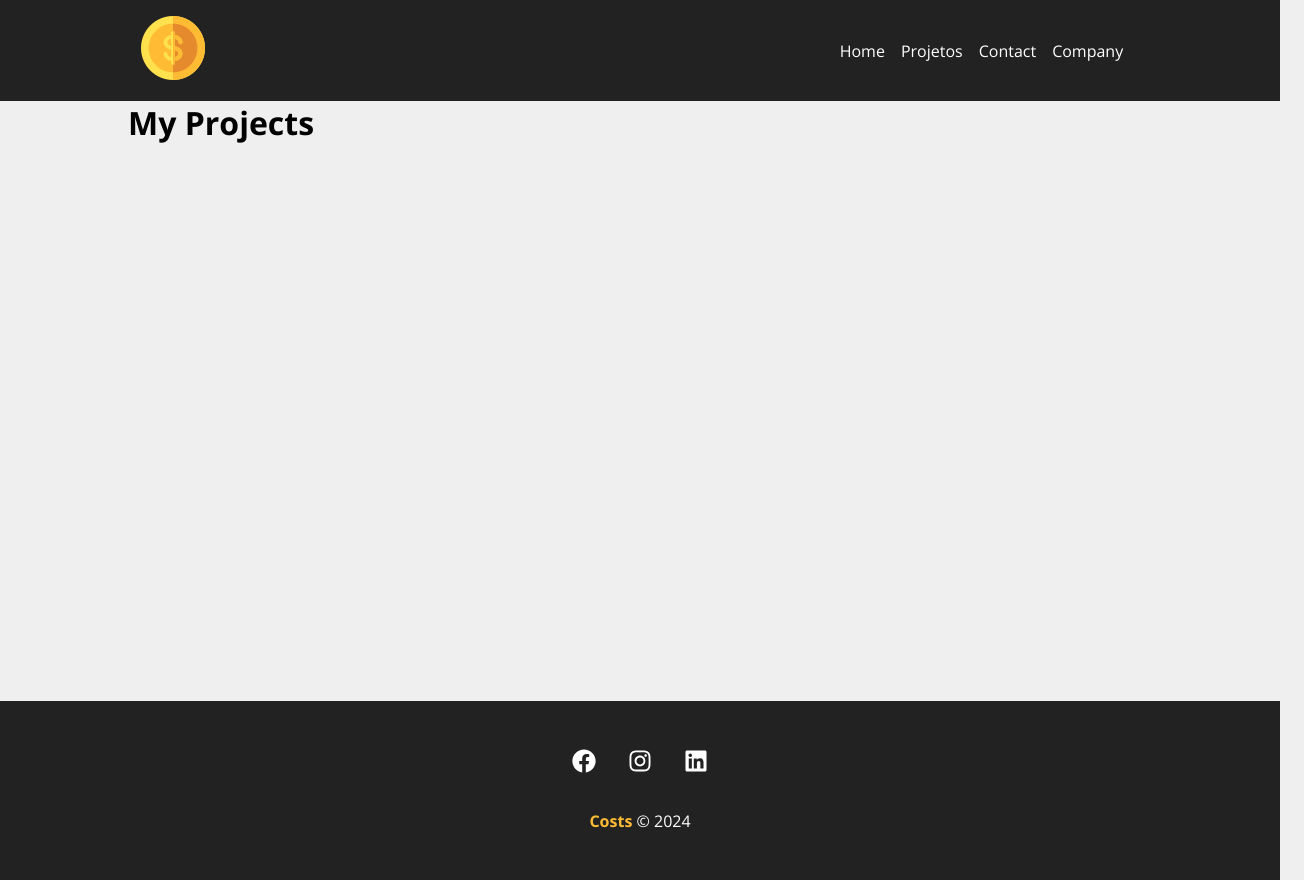
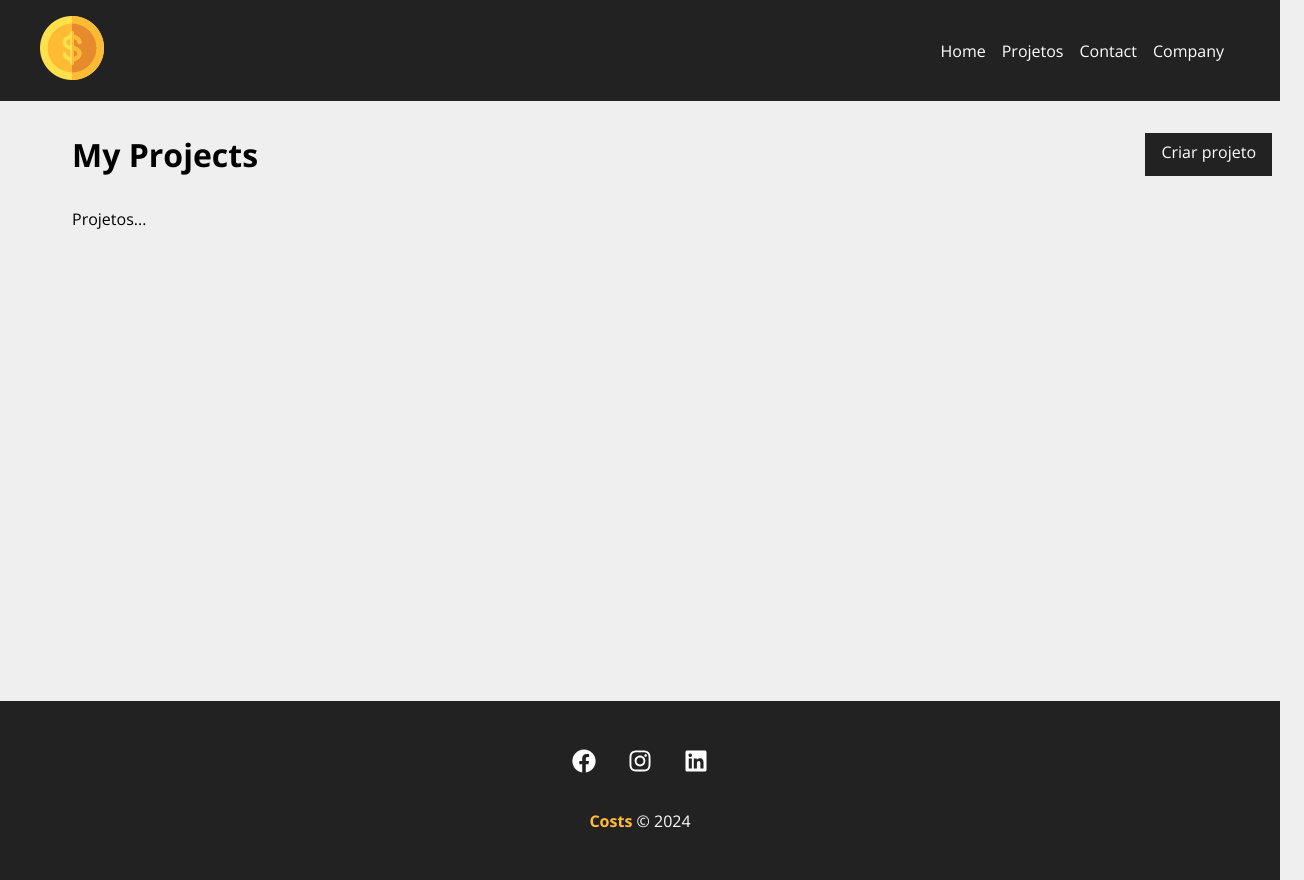
Before and after one commit to thaladaJJ/react-costs, a React (Create React App) app: page /projects in a window 1280 px wide. Shown: the whole page, 1304 px wide, since content can reach past the window. Built offline with nearby package versions, Linux system fonts and the light colour scheme.

Commit message:
ajustes visuais do painel de projetos

```diff
--- a/db.json
+++ b/db.json
@@ -48,6 +48,11 @@
       },
       "cost": 0,
       "services": []
+    },
+    {
+      "id": "0e32",
+      "cost": 0,
+      "services": []
     }
   ],
   "categories": [
--- a/src/components/layout/Container.module.css
+++ b/src/components/layout/Container.module.css
@@ -1,5 +1,5 @@
 .container {
-    width: 80%;
+    width: 1200px;
     display: flex;
     justify-content: space-between;
     margin: 0 auto;
--- a/src/components/pages/Projects.js
+++ b/src/components/pages/Projects.js
@@ -1,6 +1,10 @@
 import { useLocation } from "react-router-dom"
 
 import Message from "../layout/Message"
+import Container from '../layout/Container'
+import LinkButton from "../layout/LinkButton"
+
+import styles from './Projects.module.css'
 
 function Projects () {
 
@@ -12,11 +16,15 @@
     }
 
     return (
-        <div>
-            <h1>My Projects</h1>
-            {message &&
-            <Message msg={message} type="success" />
-            }
+        <div className={styles.project_container}>
+            <div className={styles.title_container}>
+                <h1>My Projects</h1>
+                 <LinkButton to="/newproject" text="Criar projeto" />
+            </div>
+            {message && <Message msg={message} type="success" />}
+            <Container customClass="start">
+                <p> Projetos... </p>
+            </Container>
         </div>
     )
 }
--- /dev/null
+++ b/src/components/pages/Projects.module.css
@@ -0,0 +1,9 @@
+.project_container {
+    padding: 2em;
+}
+
+.title_container {
+    display: flex;
+    justify-content: space-between;
+    margin-bottom: 2em;
+}
```
